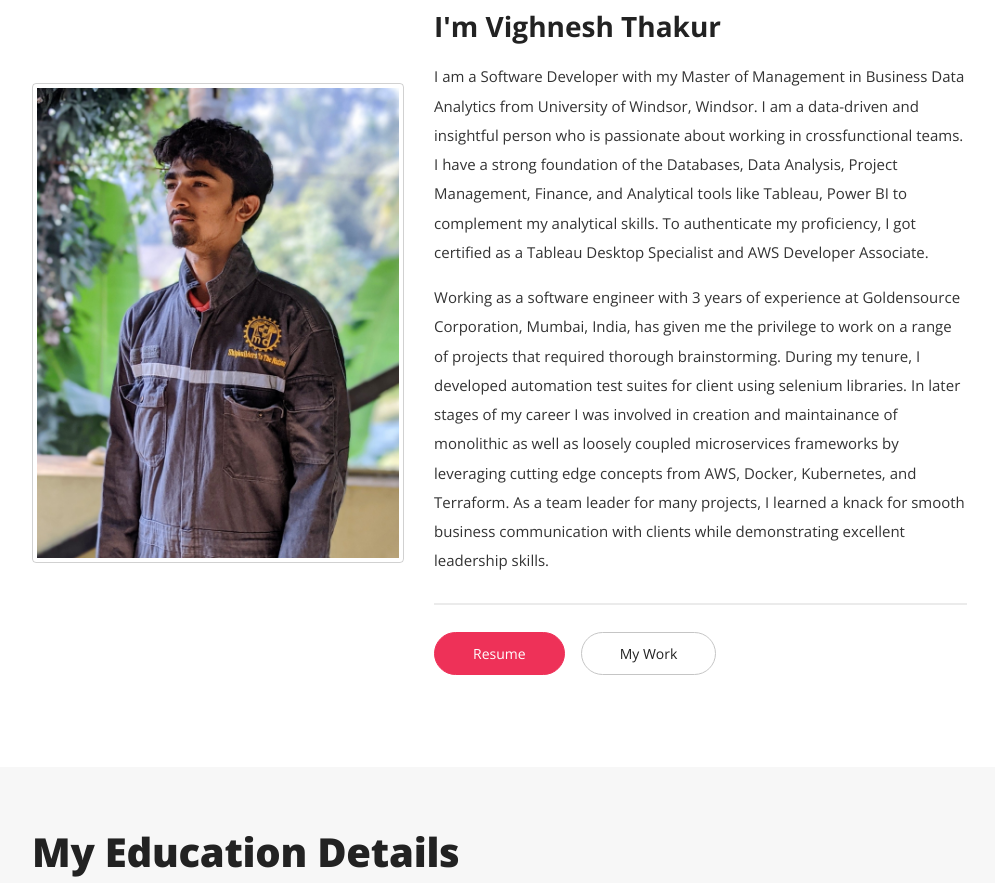
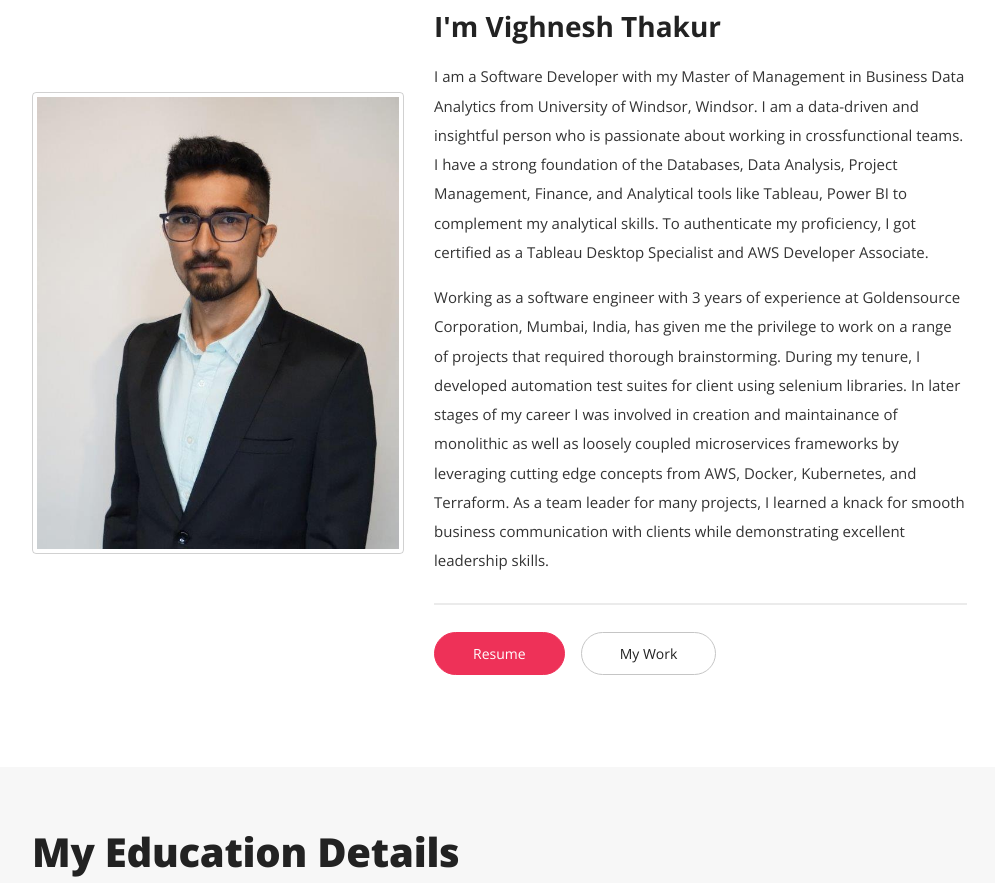
Before and after one commit to Thakurvighnesh/Thakurvighnesh.github.io, a plain HTML site: page index.html in a window 1280 px wide. Shown: the part 994-1877 px from the top of the page, without its empty margins (258-1253 px from the left). Drawn offline with nearby package versions, Linux system fonts and the light colour scheme.

Commit message:
project needs change 2

```diff
--- a/index.html
+++ b/index.html
@@ -103,7 +103,7 @@
           </div>
           <div class="row align-items-center">
             <!-- Picture part-->
-            <div class="col-12 col-lg-5 about-img"><img class="img-fluid img-thumbnail" src="img/Vighneshpic.jpg" alt="About Picture"></div>
+            <div class="col-12 col-lg-5 about-img"><img class="img-fluid img-thumbnail" src="img/VTpic.jpg" alt="About Picture"></div>
             <!-- Content part-->
             <div class="col-12 col-lg-7 about-content">
               <div class="content-block">
```
